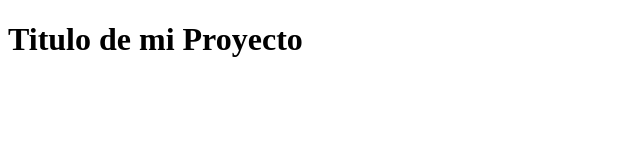
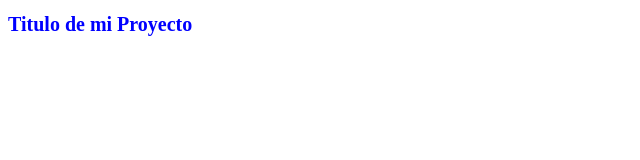
Before and after one commit to IngAlarcon/ejercicio_03-node-js-developer, a plain HTML site: page index.html in a window 1280 px wide. Shown: the whole page, without its empty margins (0-640 px from the left). Drawn offline with Linux system fonts and the light colour scheme.

Commit message:
Vinculando css a mi html

```diff
--- /dev/null
+++ b/css/style.css
@@ -0,0 +1,4 @@
+h1{
+    color:blue;
+    font-size: 20px;
+}
--- a/index.html
+++ b/index.html
@@ -4,6 +4,7 @@
     <meta charset="UTF-8">
     <meta http-equiv="X-UA-Compatible" content="IE=edge">
     <meta name="viewport" content="width=device-width, initial-scale=1.0">
+    <link rel="stylesheet" href="css/style.css">
     <title>Ejercicio 3</title>
 </head>
 <body>
```
